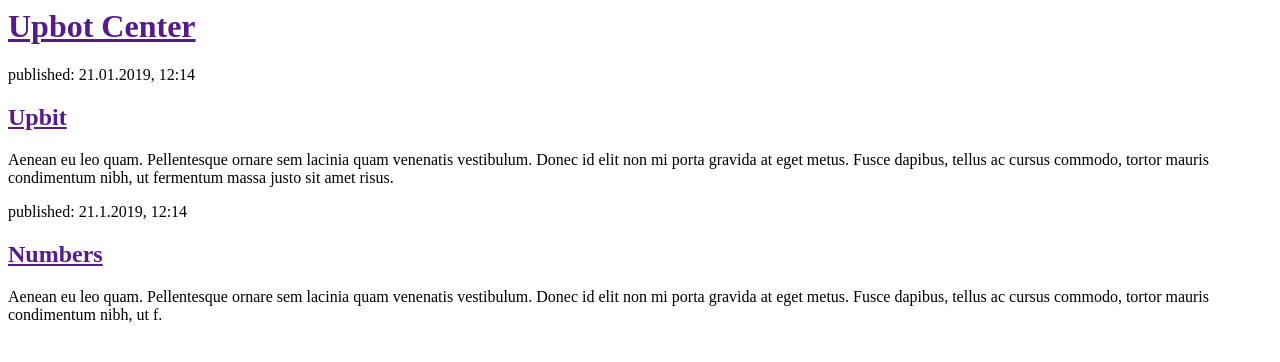
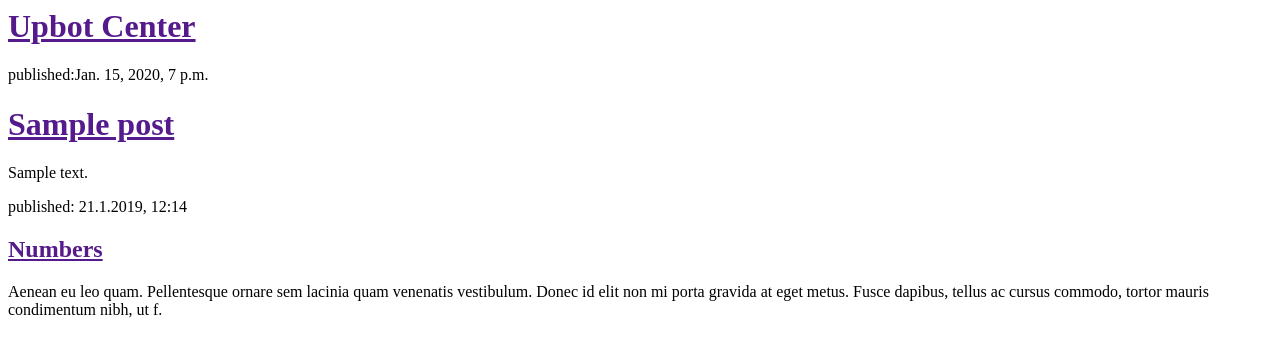
Before and after one commit to captinh/my-first-blog, a Django app: page / in a window 1280 px wide. Shown: the top 362 px of the page. Run offline with Django 3.2, Linux system fonts and the light colour scheme; tables that the repository leaves empty hold one stand-in row (values such as "Sample post").

Commit message:
modified templates to display posts from db

```diff
--- a/blog/templates/blog/post_list.html
+++ b/blog/templates/blog/post_list.html
@@ -8,9 +8,12 @@
         </div>
 
         <div>
-            <p>published: 21.01.2019, 12:14</p>
-            <h2><a href=""> Upbit</a></h2>
-            <p>Aenean eu leo quam. Pellentesque ornare sem lacinia quam venenatis vestibulum. Donec id elit non mi porta gravida at eget metus. Fusce dapibus, tellus ac cursus commodo, tortor mauris condimentum nibh, ut fermentum massa justo sit amet risus.</p>
+		{% for post in posts %}
+			<div>
+				<p>published:{{post.published_date}}</p>
+				<h1><a href="">{{post.title}}</a></h1>
+				<p>{{post.text|linebreaksbr}}</p>
+		{% endfor %}
         </div>
 
         <div>
--- a/blog/views.py
+++ b/blog/views.py
@@ -1,6 +1,8 @@
 from django.shortcuts import render
-
+from django.utils import timezone
+from .models import Post
 # Create your views here.
 
 def post_list(request):
-    return render(request, 'blog/post_list.html',{})
+    posts = Post.objects.order_by('published_date')
+    return render(request, 'blog/post_list.html',{'posts':posts})
```
